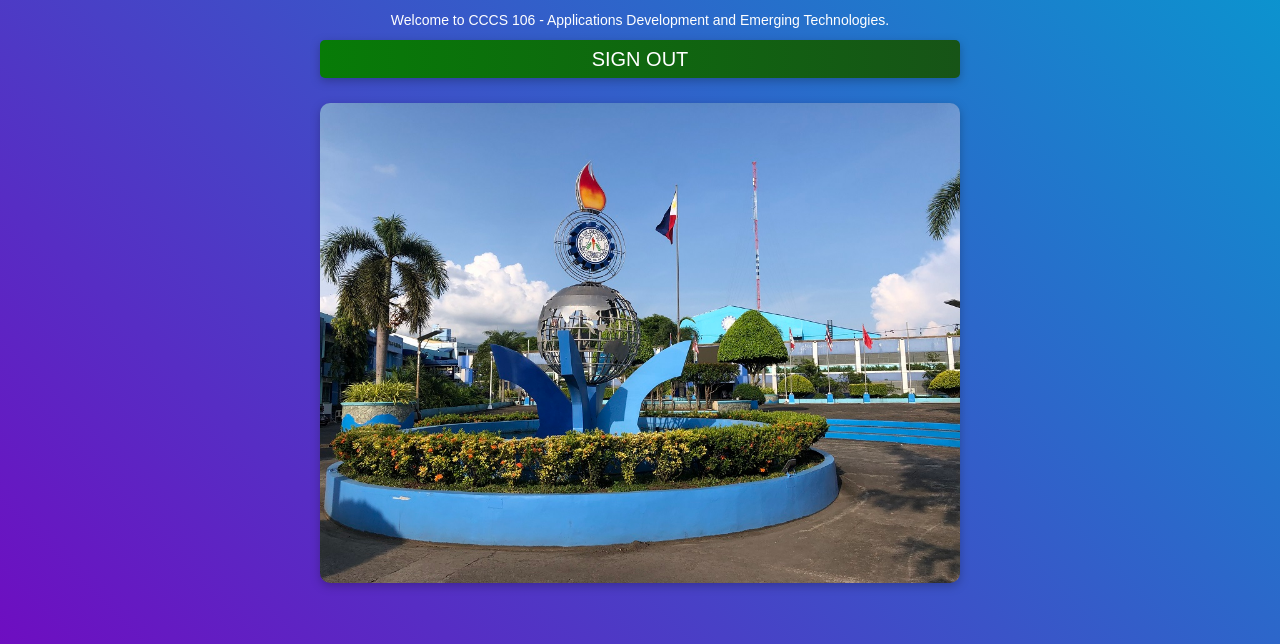
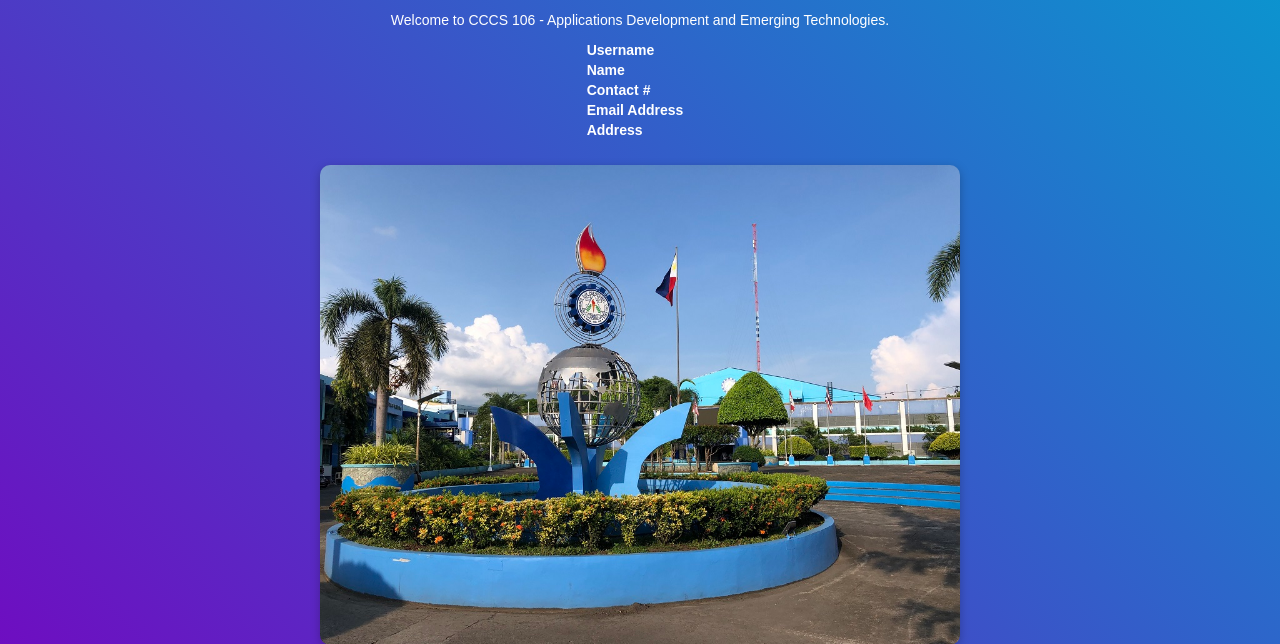
Before and after one commit to iamjcoo/ADET-BSCS3A, a Flask app: template Leonador_CarlCyruz/PS2/Flask App/templates/index.html in a window 1280 px wide. Shown: the part 60-704 px from the top of the page. Run offline with Flask 3, Linux system fonts and the light colour scheme; the template is opened without the code that fills it, so the values that code supplies are empty; some libraries are stand-ins or nearby versions.

Commit message:
Updated PS4 to adhere with the instructions
Updated PS4 to adhere with the instructions posted in the README.md file, as I haven't noticed the PS4 instructions since it was removed _yet again_. Also, some additional layout changes and fixed spelling mistakes.

```diff
--- a/Leonador_CarlCyruz/PS4/Flask App and MySQL/app.py
+++ b/Leonador_CarlCyruz/PS4/Flask App and MySQL/app.py
@@ -66,7 +66,7 @@ class MyDatabase:
 db = MyDatabase(
     host='localhost',
     user='root',
-    database='site_users'
+    database='adet'
 )
 
 try:
@@ -77,10 +77,10 @@ except mysql.connector.Error as err:
 
         mydb, mycur = db.connect(1)
 
-        mycur.execute("CREATE DATABASE site_users")
-        mycur.execute("USE site_users")
+        mycur.execute("CREATE DATABASE adet")
+        mycur.execute("USE adet")
         mycur.execute(
-            "CREATE TABLE `user_data` ("
+            "CREATE TABLE `adet_user_data` ("
             " `id` INT(11) NOT NULL AUTO_INCREMENT,"
             " `fname` VARCHAR(255) NOT NULL,"
             " `mname` VARCHAR(255) NOT NULL,"
@@ -92,13 +92,13 @@ except mysql.connector.Error as err:
             ")"
         )
         mycur.execute(
-        	"CREATE TABLE `users` ("
+        	"CREATE TABLE `adet_users` ("
         	" `id` INT(11) NOT NULL AUTO_INCREMENT,"
         	" `username` VARCHAR(255) NOT NULL,"
         	" `password` BINARY(32) NOT NULL,"
         	" `info_id` INT(11) NOT NULL,"
         	" PRIMARY KEY(id),"
-        	" FOREIGN KEY(info_id) REFERENCES user_data(id)"
+        	" FOREIGN KEY(info_id) REFERENCES adet_user_data(id)"
         	")"
         )
 
@@ -116,12 +116,13 @@ def index():
 	if user == None:
 		return redirect(url_for('loginPage'))
 	else:
-		return render_template('index.html', name=user, title=f"Welcome, {user}!")
+		mycur.execute("SELECT CONCAT(a.fname, a.fname, ' ', a.mname, ' ', a.lname) as name, a.contact_no, a.email_add, a.address, b.username FROM adet_user_data INNER JOIN adet_users as b JOIN adet_user_data as a WHERE b.username='%s'" % user)
+		info_data = mycur.fetchone()
+		return render_template('index.html', info_data=info_data)
 
 @app.route('/login', methods=['GET', 'POST'])
 def loginPage():
 	if request.method == 'POST':
-		print("Form submitted via POST method")
 		user = request.form.get('username')
 		pswd = request.form.get('password')
 		persist = request.form.get('remember')
@@ -130,9 +131,9 @@ def loginPage():
 		if checkLogin(user, pswd):
 			print("User exists. Proceeding...")
 			if '@' in user:
-				mycur.execute("SELECT b.username, a.fname FROM users INNER JOIN user_data AS a JOIN users AS b WHERE a.id = b.info_id AND a.email_add = \"{}\"".format(user))
+				mycur.execute("SELECT b.username, a.fname FROM adet_users INNER JOIN adet_user_data AS a JOIN adet_users AS b WHERE a.id = b.info_id AND a.email_add = \"{}\"".format(user))
 			else:
-				mycur.execute("SELECT b.username, a.fname FROM users INNER JOIN user_data AS a JOIN users AS b WHERE a.id = b.info_id AND b.username = \"{}\"".format(user))
+				mycur.execute("SELECT b.username, a.fname FROM adet_users INNER JOIN adet_user_data AS a JOIN adet_users AS b WHERE a.id = b.info_id AND b.username = \"{}\"".format(user))
 			user = mycur.fetchone()
 			session['user'] = user[0]
 			session['fname'] = user[1]
@@ -156,7 +157,7 @@ def loginPage():
 			return render_template('login.html', dialogPrompt='not-logged-in')
 
 def checkLogin(user, password, checkType=0):
-	mycur.execute("SELECT b.id, b.username, a.email_add FROM users INNER JOIN user_data AS a JOIN users AS b WHERE a.id = b.info_id")
+	mycur.execute("SELECT b.id, b.username, a.email_add FROM adet_users INNER JOIN adet_user_data AS a JOIN adet_users AS b WHERE a.id = b.info_id")
 	users = mycur.fetchall()
 
 	usernames = [x[1] for x in users]
@@ -168,7 +169,7 @@ def checkLogin(user, password, checkType=0):
 				user_id = max([x[0] for x in users if x[2] == user])
 			else:
 				user_id = max([x[0] for x in users if x[1] == user])
-			mycur.execute(f"SELECT HEX(password) FROM users WHERE id = {user_id}")
+			mycur.execute(f"SELECT HEX(password) FROM adet_users WHERE id = {user_id}")
 			fetchedPassHash = mycur.fetchone()[0]
 			passHash = sha256(password.encode()).hexdigest()
 
@@ -198,23 +199,23 @@ def registerPage():
 			return render_template('register.html', dialogPrompt='user-already-exists')
 
 		# check if pre-existing user records match the user's details submitted (to assign its assigned id instead of adding another duplicate entry)
-		mycur.execute('SELECT * FROM user_data WHERE fname="{}" AND lname="{}" AND contact_no="{}" AND email_add="{}" AND address="{}"'.format(fname, lname, cnum, email, address))
+		mycur.execute('SELECT * FROM adet_user_data WHERE fname="{}" AND lname="{}" AND contact_no="{}" AND email_add="{}" AND address="{}"'.format(fname, lname, cnum, email, address))
 		matched = mycur.fetchall()
 
 		if len(matched) >= 1:
 			user_data_id = matched[0][0]
 		else:
 			# add user info to table
-			query = "INSERT INTO `user_data` VALUES (NULL, %s, %s, %s, %s, %s, %s)"
+			query = "INSERT INTO `adet_user_data` VALUES (NULL, %s, %s, %s, %s, %s, %s)"
 			val = (fname, mname, lname, cnum, email, address)
 			mycur.execute(query, val)
 			mydb.commit()
 
-			mycur.execute("SELECT COUNT(*) FROM user_data")
+			mycur.execute("SELECT COUNT(*) FROM adet_user_data")
 			user_data_id = mycur.fetchall()[0][0]
 
 		# add user into table
-		query = "INSERT INTO `users` VALUES (NULL, %s, %s, %s)"
+		query = "INSERT INTO `adet_users` VALUES (NULL, %s, %s, %s)"
 		val = (username, sha256(password.encode()).digest(), user_data_id)
 		mycur.execute(query, val)
 		mydb.commit()
--- a/Leonador_CarlCyruz/PS4/Flask App and MySQL/static/stylesheets/index.css
+++ b/Leonador_CarlCyruz/PS4/Flask App and MySQL/static/stylesheets/index.css
@@ -26,3 +26,19 @@ img {
     margin-top: 25px;
     filter: drop-shadow(0px 3px 5px rgba(0, 0, 0, 0.25));
 }
+
+div#user-info {
+    display: flex;
+    width: 100%;
+    justify-content: center;
+}
+
+#user-info table {
+    margin-top: 10px;
+    text-align: left;
+}
+
+#user-info td:first-child {
+    font-weight: bold;
+    padding-right: 10px;
+}
--- a/Leonador_CarlCyruz/PS4/Flask App and MySQL/templates/index.html
+++ b/Leonador_CarlCyruz/PS4/Flask App and MySQL/templates/index.html
@@ -1,5 +1,5 @@
 {% extends "bootstrap/base.html" %}
-{% block title %} {{ title }} {% endblock %}
+{% block title %} Dashboard {% endblock %}
 
 {% block styles %}
 {{ super() }}
@@ -9,9 +9,33 @@
 
 {% block content %}
     <div>
-    	<h1>Hi, {{ name }}!</h1>
+    	<h1>Hi, {{ info_data[0] }}!</h1>
         <p>Welcome to CCCS 106 - Applications Development and Emerging Technologies.</p>
+        <div id="user-info">
+            <table>
+                <tr>
+                    <td>Username</td>
+                    <td>{{ info_data[5] }}</td>
+                </tr>
+                <tr>
+                    <td>Name</td>
+                    <td>{{ info_data[1] }}</td>
+                </tr>
+                <tr>
+                    <td>Contact #</td>
+                    <td>{{ info_data[2] }}</td>
+                </tr>
+                <tr>
+                    <td>Email Address</td>
+                    <td>{{ info_data[3] }}</td>
+                </tr>
+                <tr>
+                    <td>Address</td>
+                    <td>{{ info_data[4] }}</td>
+                </tr>
+            </table>
+        </div>
+        <img src="{{ url_for('static', filename='assets/IMG_7061.jpg') }}" alt="cool image" title="Camarines Sur Polytechnic Colleges">
         <a href="{{ url_for('logout') }}"><button>SIGN OUT</button></a><br/>
-        <img src="{{ url_for('static', filename='assets/IMG_7061.jpg') }}" alt="cool image" title="Camarines Sur Polytechnic Colleges">
     </div>
 {% endblock %}
--- a/Leonador_CarlCyruz/PS4/Flask App and MySQL/templates/login.html
+++ b/Leonador_CarlCyruz/PS4/Flask App and MySQL/templates/login.html
@@ -1,5 +1,5 @@
 {% extends "bootstrap/base.html" %}
-{% block title %} Sing In {% endblock %}
+{% block title %} Sign In {% endblock %}
 
 {% block styles %}
 {{ super() }}
```
